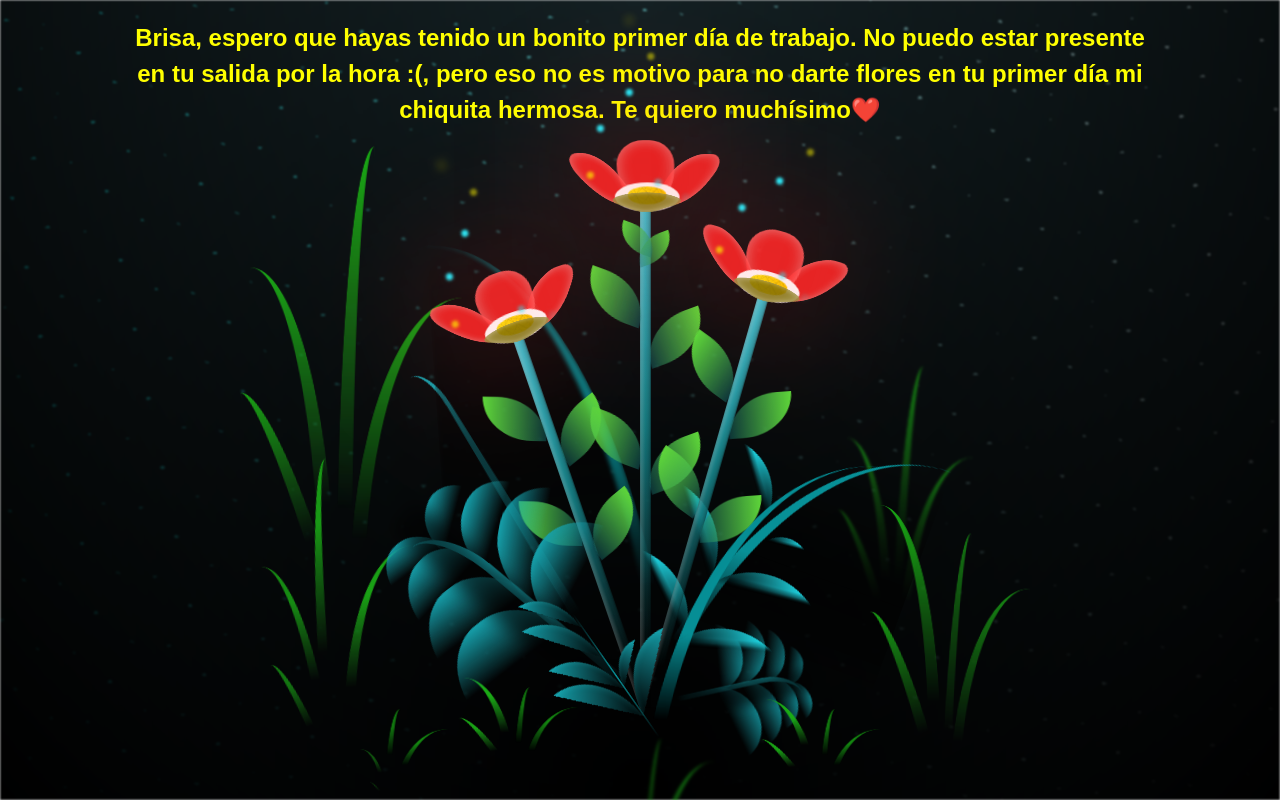
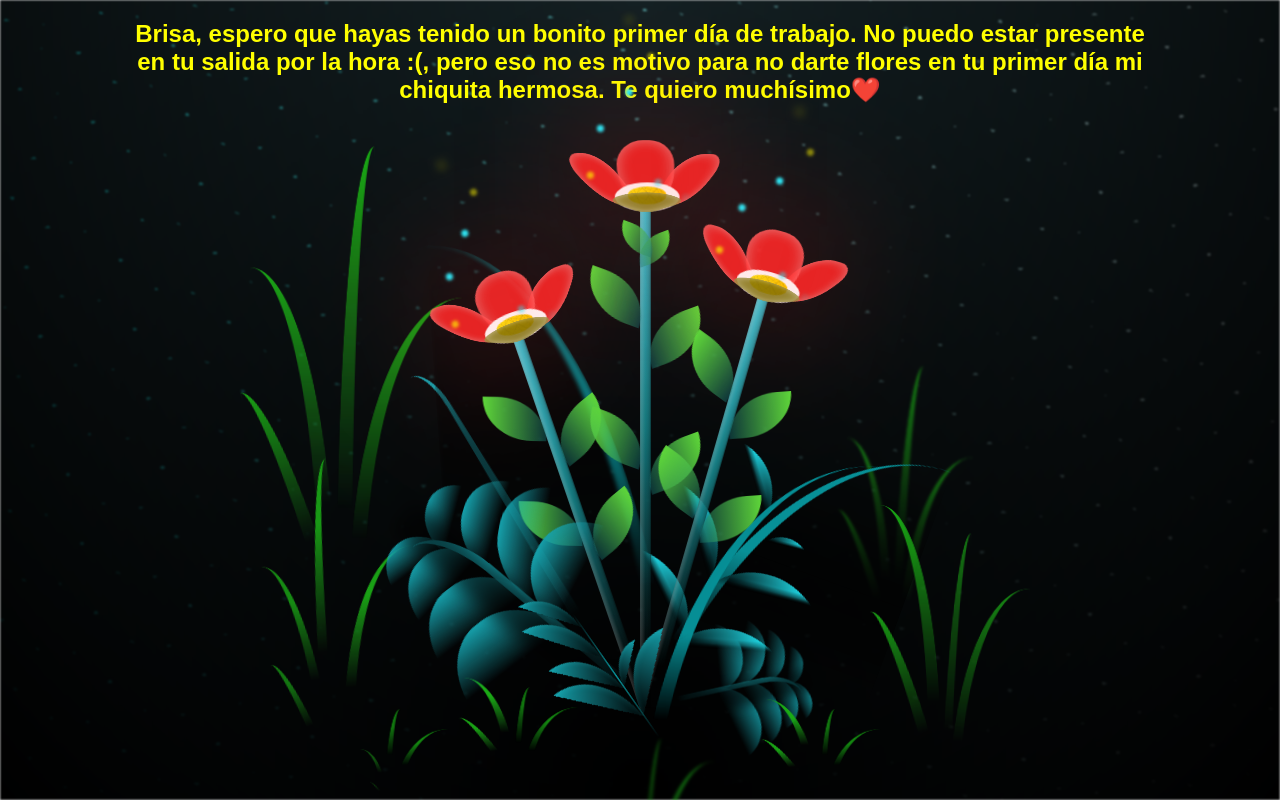
Before and after one commit to martiCaceresh/FirtJobDay, a plain HTML site: page index.html in a window 1280 px wide. Drawn offline with Linux system fonts and the light colour scheme.

Commit message:
Update index.html

```diff
--- a/index.html
+++ b/index.html
@@ -1644,8 +1644,8 @@ h1 {
     </style>
   </head>
   <body class="container">
-    <h1 class="titulo">
-      Brisa, espero que hayas tenido un bonito primer día de trabajo. No puedo estar presente en tu salida por la hora :(, pero eso no es motivo para no darte flores en tu primer día mi chiquita hermosa. Te quiero muchísimo❤️</h1>
+    <h2 class="titulo">
+      Brisa, espero que hayas tenido un bonito primer día de trabajo. No puedo estar presente en tu salida por la hora :(, pero eso no es motivo para no darte flores en tu primer día mi chiquita hermosa. Te quiero muchísimo❤️</h2>
 
     <div class="night"></div>
     <div class="flowers">
```
